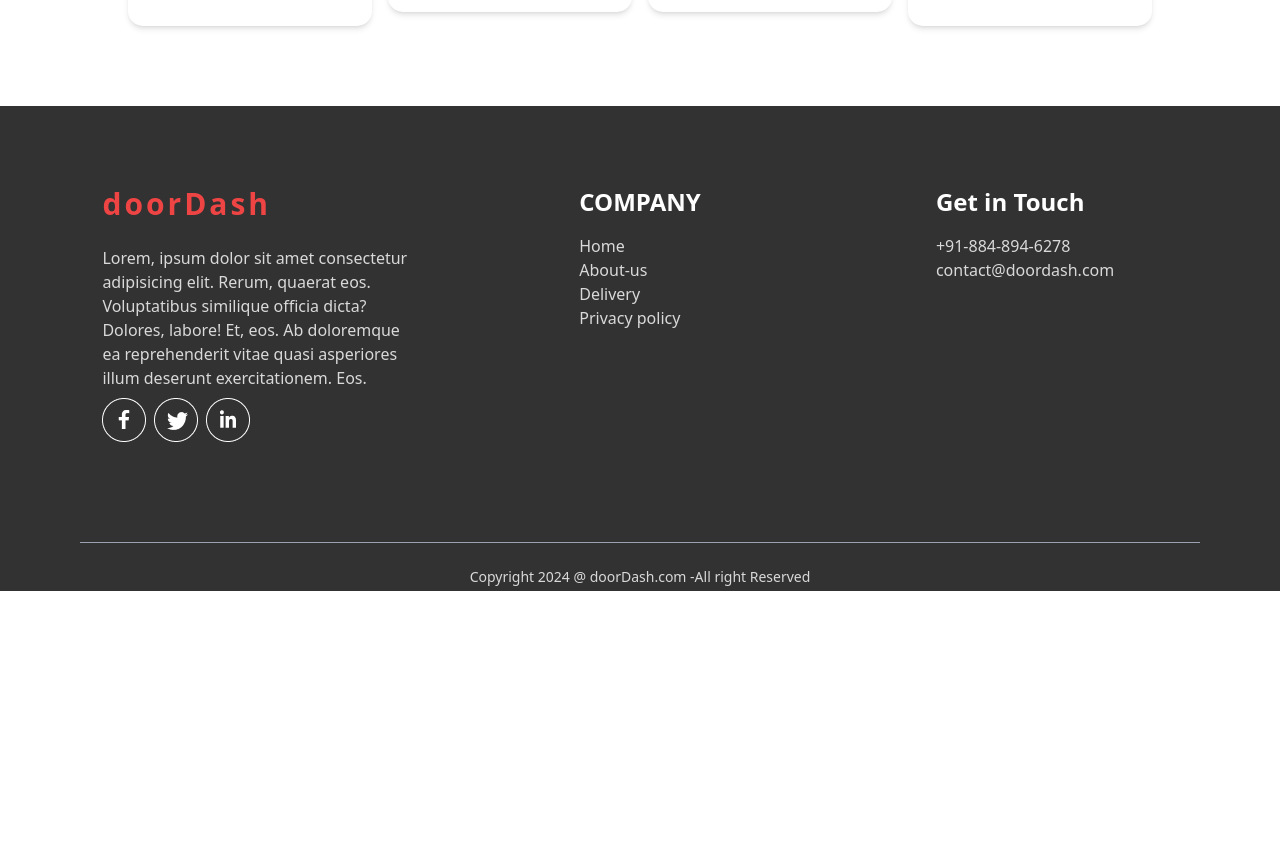
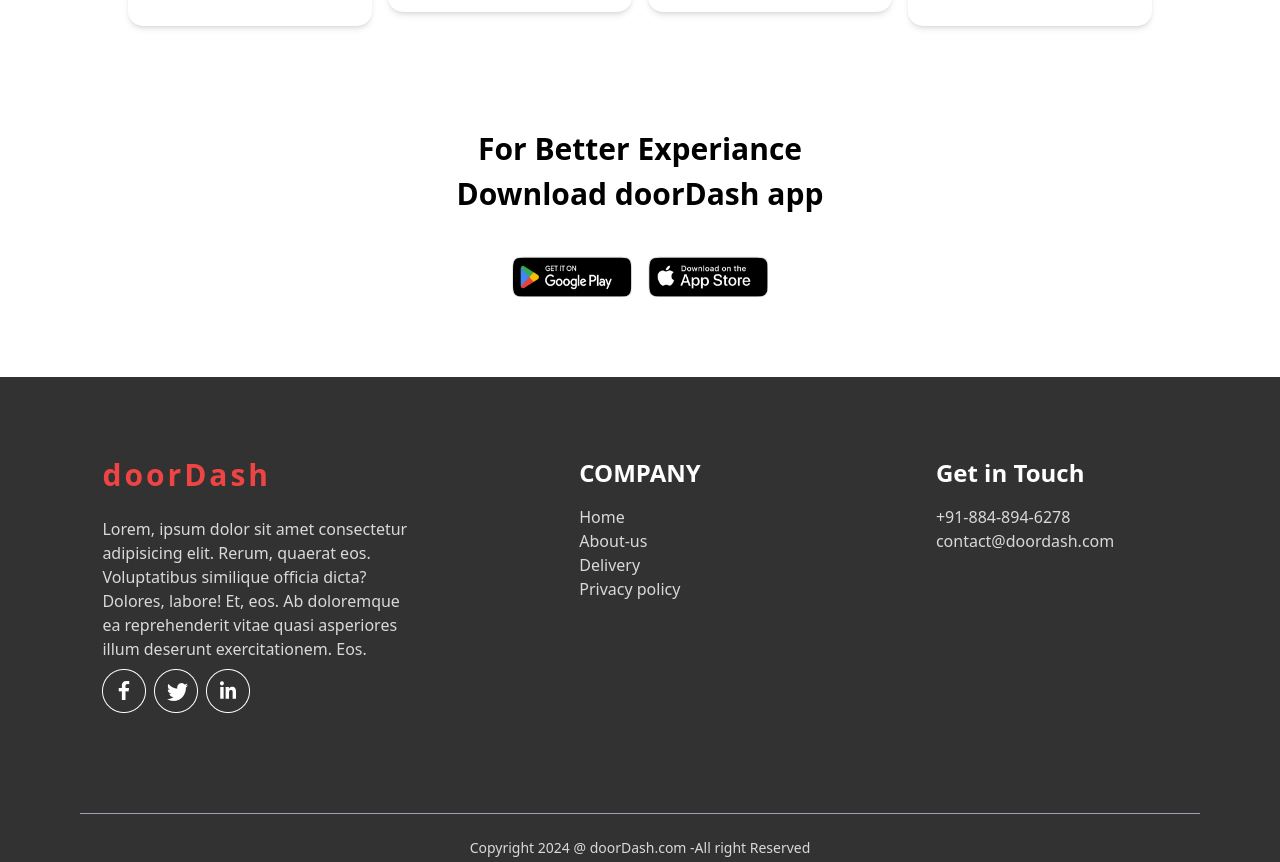
Before and after one commit to NithinPrathapan/Food-Delivery-app, a React (Vite) app in the folder Frontend/: page / in a window 1280 px wide. Shown: the part 3959-4821 px from the top of the page. Before the commit the page ends 4550 px from the top, so only its background shows below. Built offline with nearby package versions, Linux system fonts and the light colour scheme.

Commit message:
App download section

```diff
--- /dev/null
+++ b/Frontend/src/Components/AppDownload/AppDownload.jsx
@@ -0,0 +1,29 @@
+import React from "react";
+import { assets } from "../../assets/assets";
+
+const AppDownload = () => {
+  return (
+    <div
+      className="m-auto mt-[100px] text-[30px] text-center font-semibold"
+      id="app-download"
+    >
+      <p>
+        For Better Experiance <br /> Download doorDash app
+      </p>
+      <div className="flex justify-center gap-4 mt-[40px]">
+        <img
+          className="max-w-[120px] transition-all cursor-pointer duration-300 hover:scale-105"
+          src={assets.play_store}
+          alt="app"
+        />
+        <img
+          className="max-w-[120px] transition-all cursor-pointer duration-300 hover:scale-105"
+          src={assets.app_store}
+          alt="app"
+        />
+      </div>
+    </div>
+  );
+};
+
+export default AppDownload;
--- a/Frontend/src/Pages/Home/Home.jsx
+++ b/Frontend/src/Pages/Home/Home.jsx
@@ -2,6 +2,7 @@
 import Header from "../../Components/Header/Header";
 import ExploreMenu from "../../Components/ExploreMenu/ExploreMenu";
 import FoodDisplay from "../../Components/FoodDisplay/FoodDisplay";
+import AppDownload from "../../Components/AppDownload/AppDownload";
 
 const Home = () => {
   const [category, setCategory] = useState("All");
@@ -10,6 +11,7 @@
       <Header />
       <ExploreMenu category={category} setCategory={setCategory} />
       <FoodDisplay category={category} />
+      <AppDownload />
     </div>
   );
 };
```
